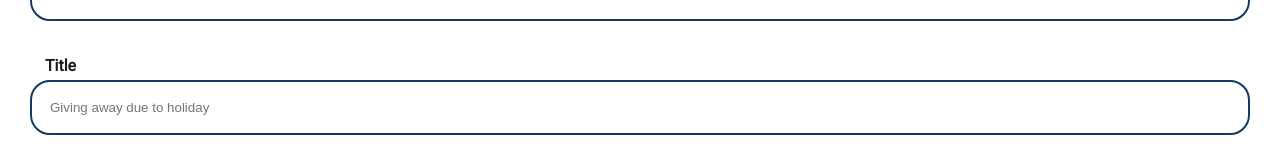
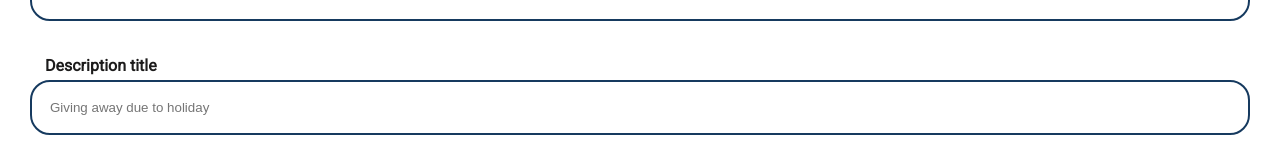
Before and after one commit to mmarstrand/myfoodshareapp, a React (Create React App) app: page /share in a window 1280 px wide. Shown: the part 186-332 px from the top of the page. Built offline with nearby package versions, Linux system fonts and the light colour scheme.

Commit message:
Change description title text

```diff
--- a/src/pages/CreateCard.js
+++ b/src/pages/CreateCard.js
@@ -60,7 +60,7 @@ function CreateCard({ onCreate, history }) {
       <Form onSubmit={handleSubmit}>
         <InputTitle size="Medium">Your name</InputTitle>
         <Input name="name" placeholder="First name ex. Maria" />
-        <InputTitle size="Medium">Title</InputTitle>
+        <InputTitle size="Medium">Description title</InputTitle>
         <Input name="title" placeholder="Giving away due to holiday" />
         <InputTitle size="Medium">Description of food items</InputTitle>
         <Input
```
